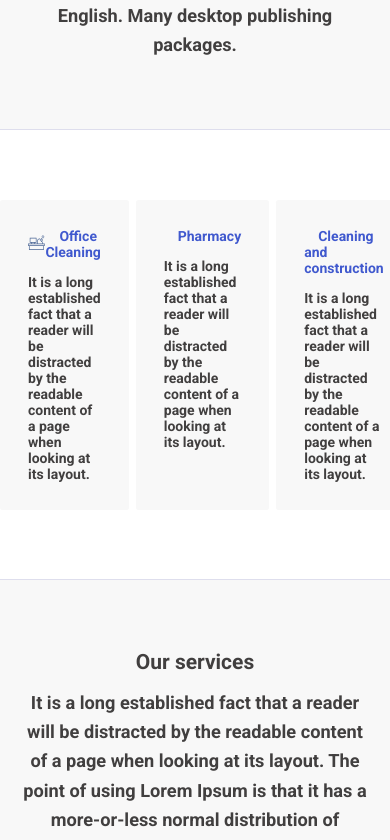
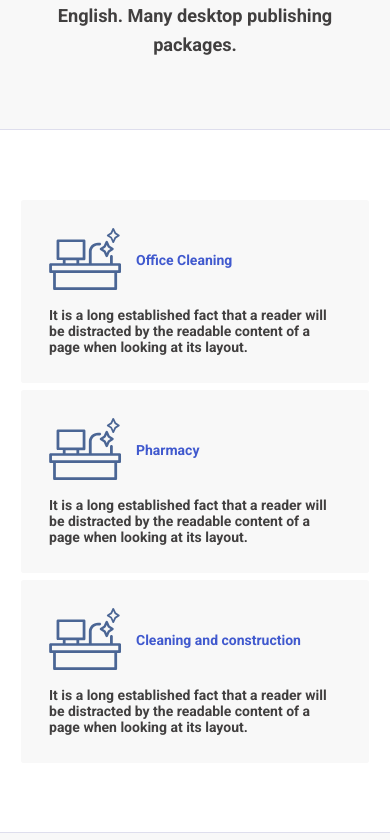
Before and after one commit to schedule-lib/elma.cleanning, a Next.js app: page / in a window 390 px wide. Shown: the part 1220-2060 px from the top of the page. Built offline with nearby package versions, Linux system fonts and the light colour scheme.

Commit message:
feat: ServicesGroup - responsive styles v0.0.01

```diff
--- a/src/styles/pages/Home.module.scss
+++ b/src/styles/pages/Home.module.scss
@@ -199,12 +199,24 @@
   position: relative;
 
   > div {
-    display: flex;
+    display: grid;
+    grid-template-columns: repeat(auto-fit, minmax(250px, 1fr));
     gap: 0.5rem;
+
     padding: 5rem 0;
     max-width: var(--limit-width);
     width: 100%;
     margin: 0 auto;
+
+    @media screen and (max-width: 1222px) {
+      padding: 5rem 1.5rem;
+    }
+    @media screen and (max-width: 544px) {
+      display: flex;
+      align-items: center;
+      flex-direction: column;
+    }
+
     // = = = = = Service Box = = = = = =
     > a {
       display: flex;
```
